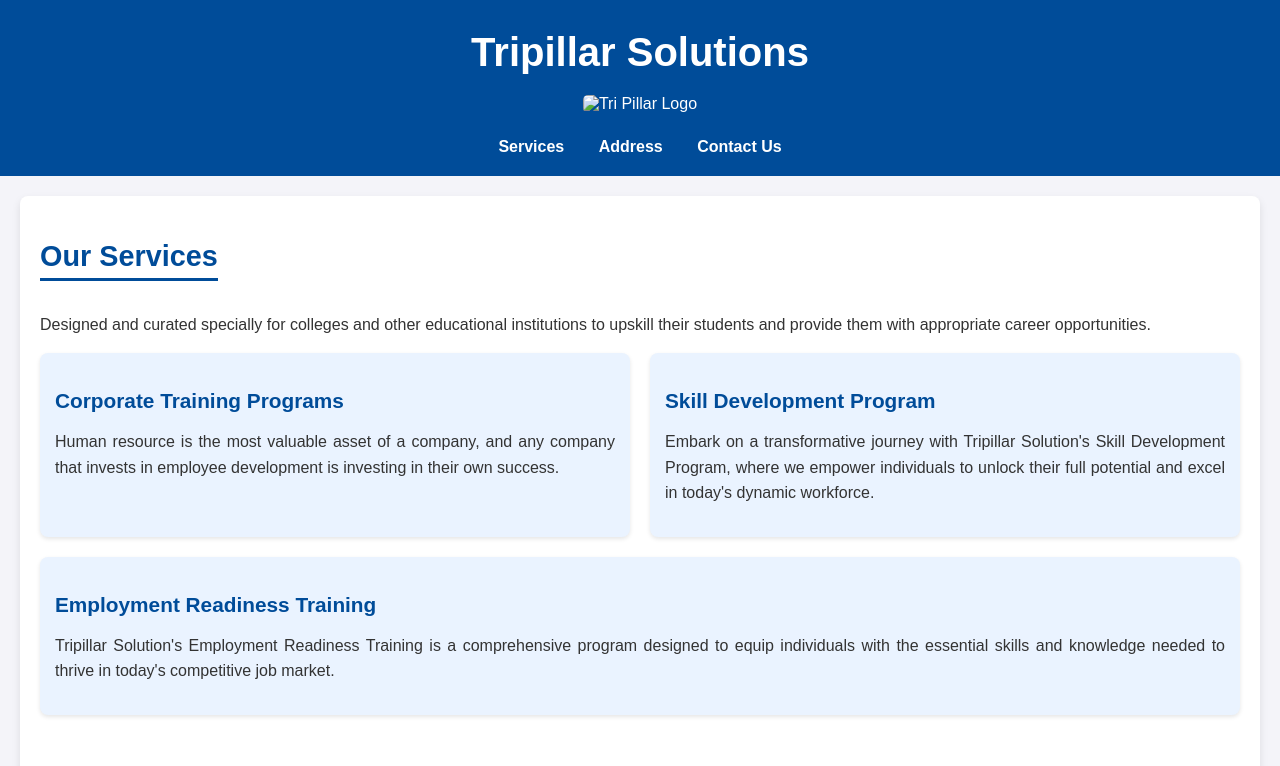
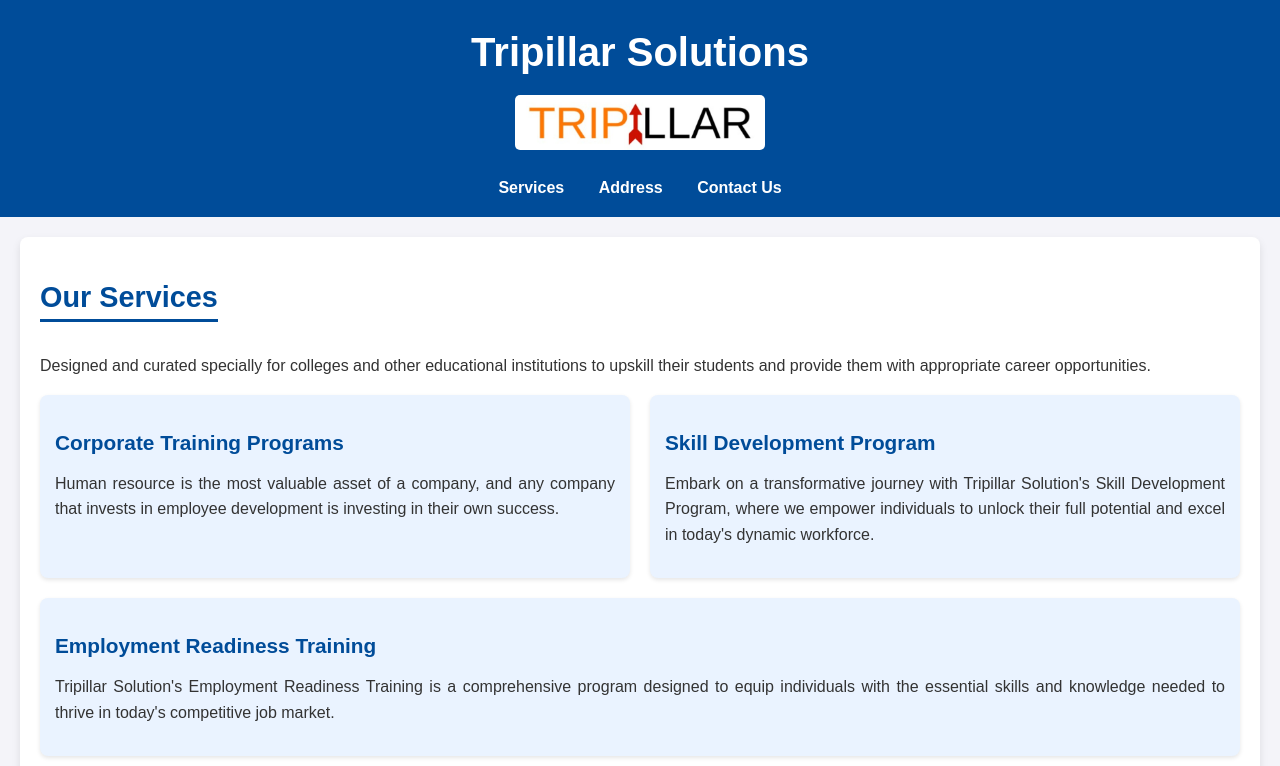
Before and after one commit to PavanKumarms7/experiment-6, a plain HTML site: page index.html in a window 1280 px wide. Shown: the top 766 px of the page. Drawn offline with Linux system fonts and the light colour scheme.

Commit message:
Update logo image in header section

```diff
--- a/index.html
+++ b/index.html
@@ -13,7 +13,7 @@
 <header>
     <div class="container">
         <h1>Tripillar Solutions</h1>
-        <img src="logo.png" alt="Tri Pillar Logo" title="Tripillar">
+        <img src="maven.jpeg" alt="Tri Pillar Logo" title="Tripillar">
         <nav>
             <a href="#services">Services</a>
             <a href="#address">Address</a>
```
